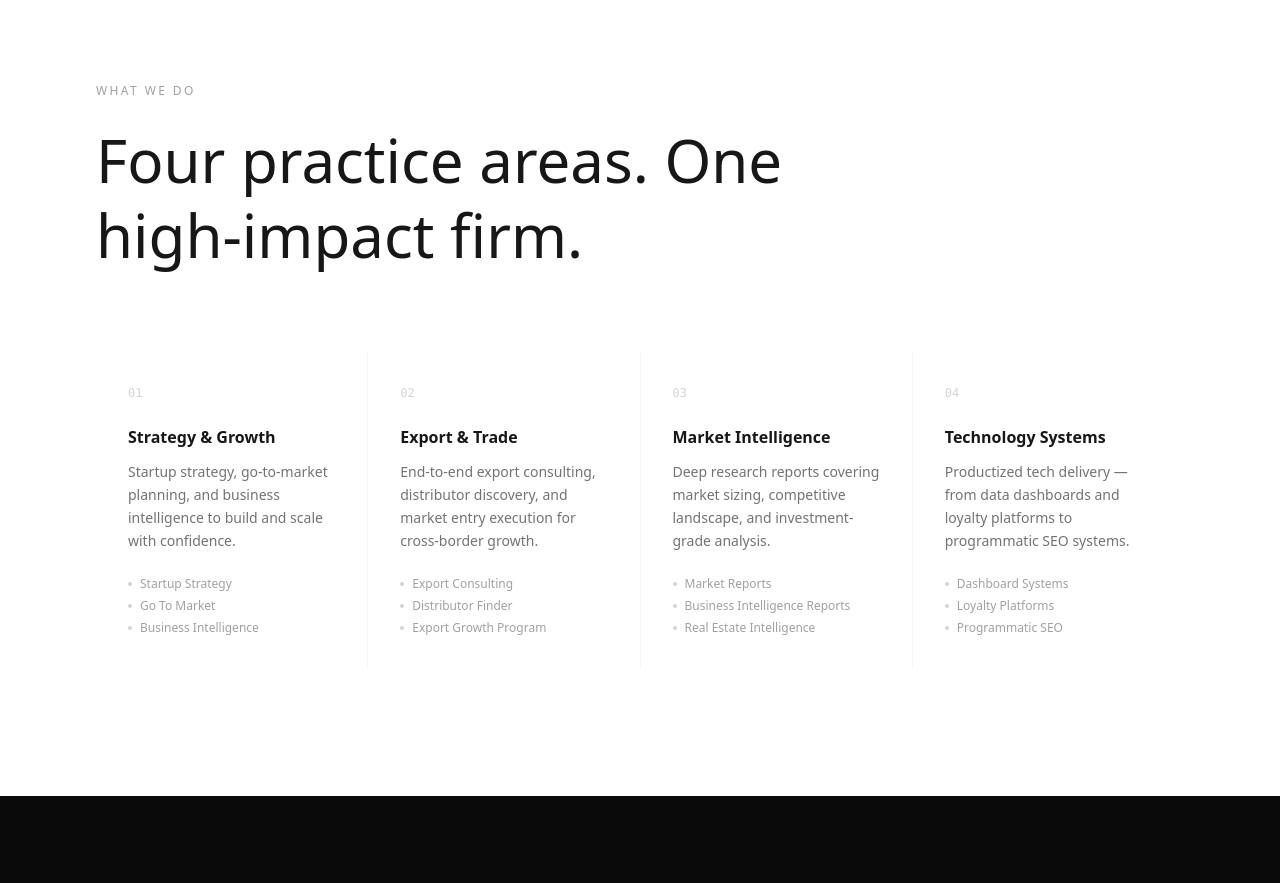
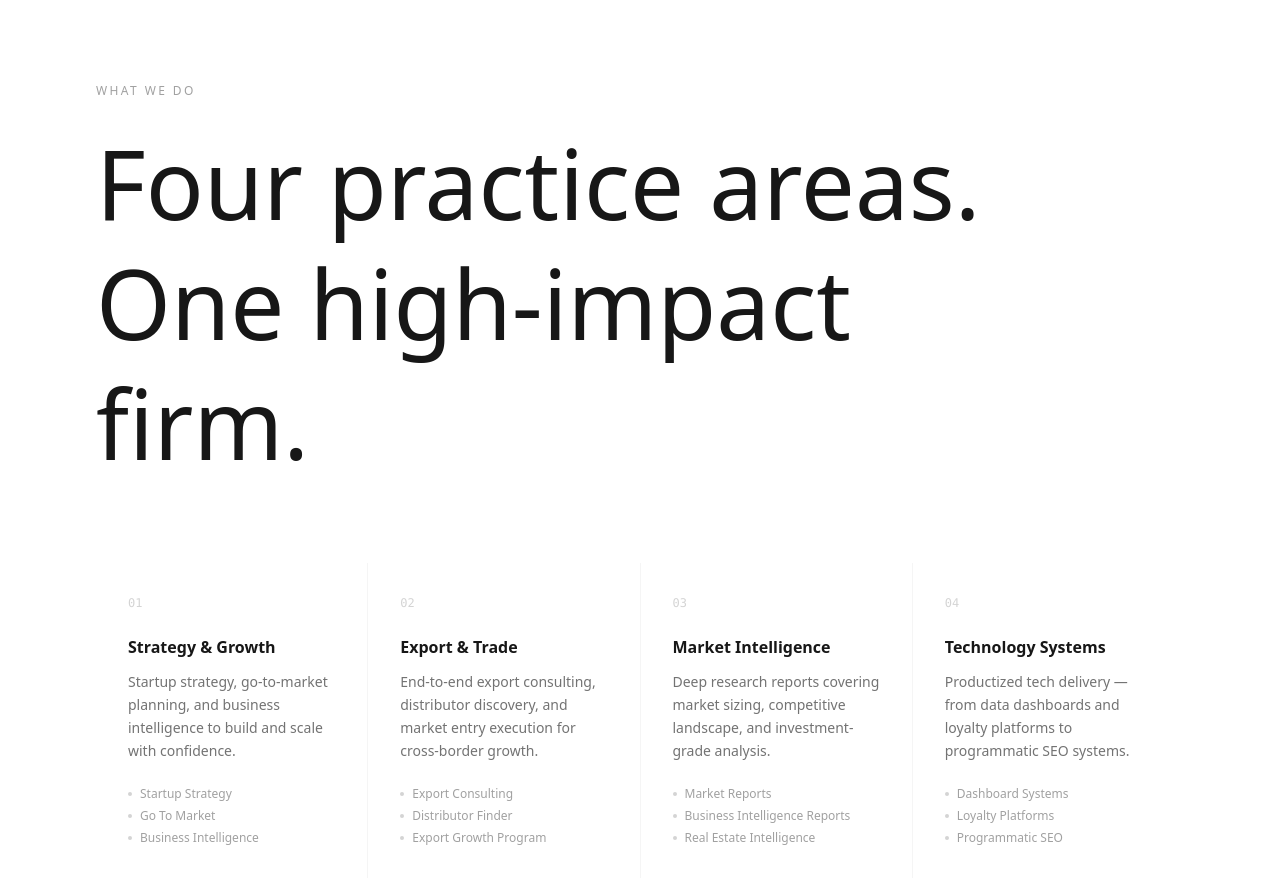
Before and after one commit to digiroiio-lgtm/RiseTech-Info-Ltd, a Next.js app: page / in a window 1280 px wide. Shown: the part 1000-1883 px from the top of the page. Built offline with nearby package versions, Linux system fonts and the light colour scheme.

Commit message:
feat: scale What We Do heading to match design jpeg (text-6xl lg:text-8xl)
Agent-Logs-Url: https://github.com/digiroiio-lgtm/RiseTech-Info-Ltd/sessions/b13c0f38-6041-4100-9043-e1c0a3c3b080

Co-authored-by: digiroiio-lgtm <246828247+digiroiio-lgtm@users.noreply.github.com>

```diff
--- a/src/components/WhatWeDoSection.tsx
+++ b/src/components/WhatWeDoSection.tsx
@@ -38,7 +38,7 @@ export default function WhatWeDoSection() {
           <p className="text-xs font-normal tracking-[0.2em] uppercase text-neutral-400 mb-6">
             What We Do
           </p>
-          <h2 className="text-5xl lg:text-6xl font-light text-neutral-900 max-w-3xl leading-tight">
+          <h2 className="text-6xl lg:text-8xl font-light text-neutral-900 max-w-4xl leading-tight">
             Four practice areas. One high-impact firm.
           </h2>
         </div>
```
